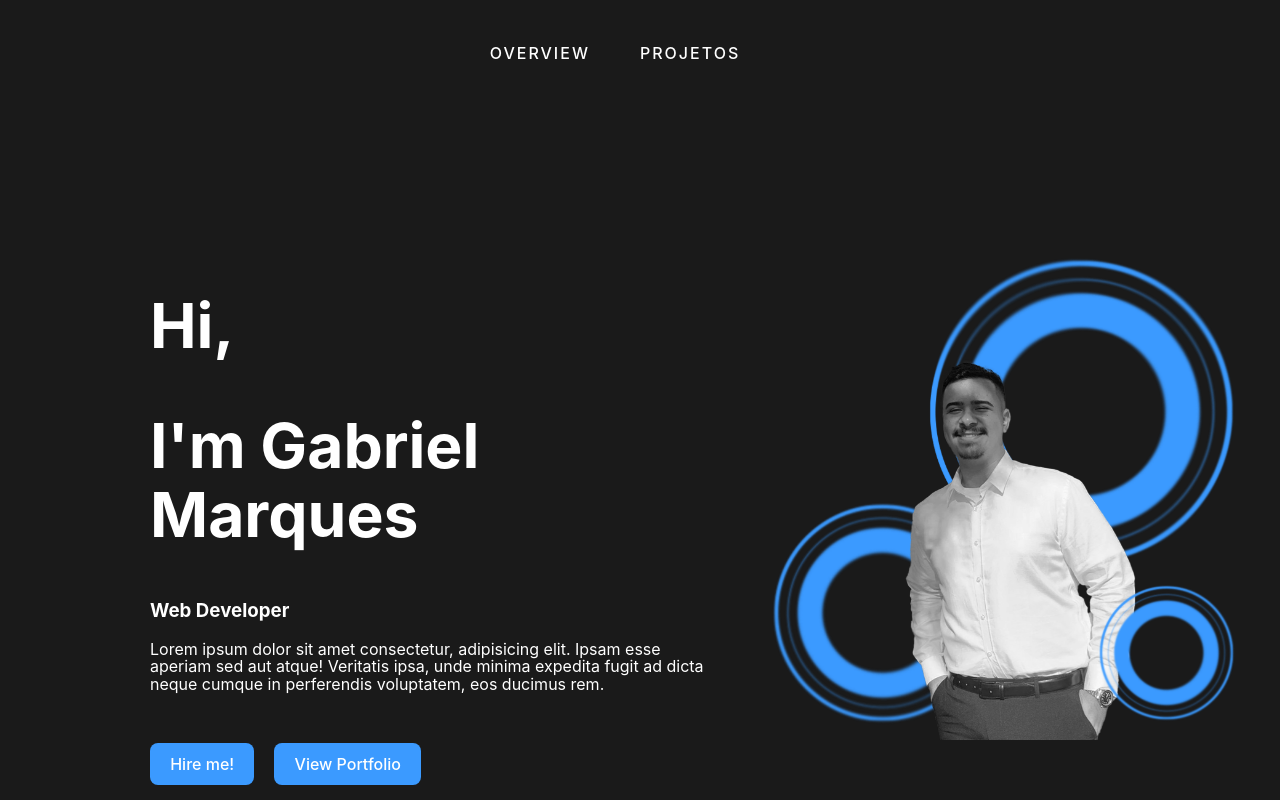
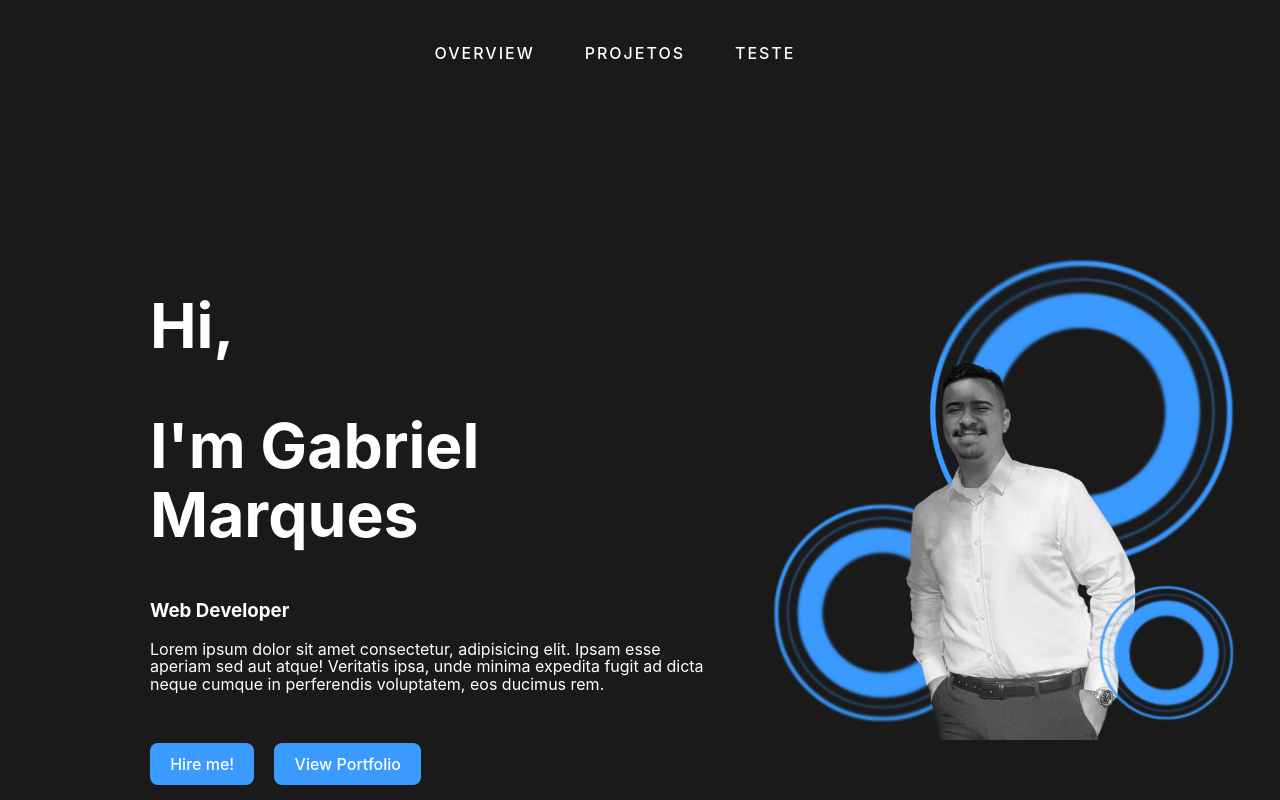
Before and after one commit to GabrielCostaMarques/my-portfolio, a React (Vite) app: page / in a window 1280 px wide. Shown: the top 800 px of the page. Built offline with nearby package versions, Linux system fonts and the light colour scheme.

Commit message:
initial change

```diff
--- a/src/components/Header/Header.jsx
+++ b/src/components/Header/Header.jsx
@@ -19,6 +19,7 @@ export default function Header(){
                 <nav>
                     <a href="#overview">OVERVIEW</a>
                     <a href="#projetos">PROJETOS</a>
+                    <a href="#projetos">TESTE</a>
 
                     {/* <div className='' >
                         <input type="checkbox" name="toggleColor" id="toggle" />
```
